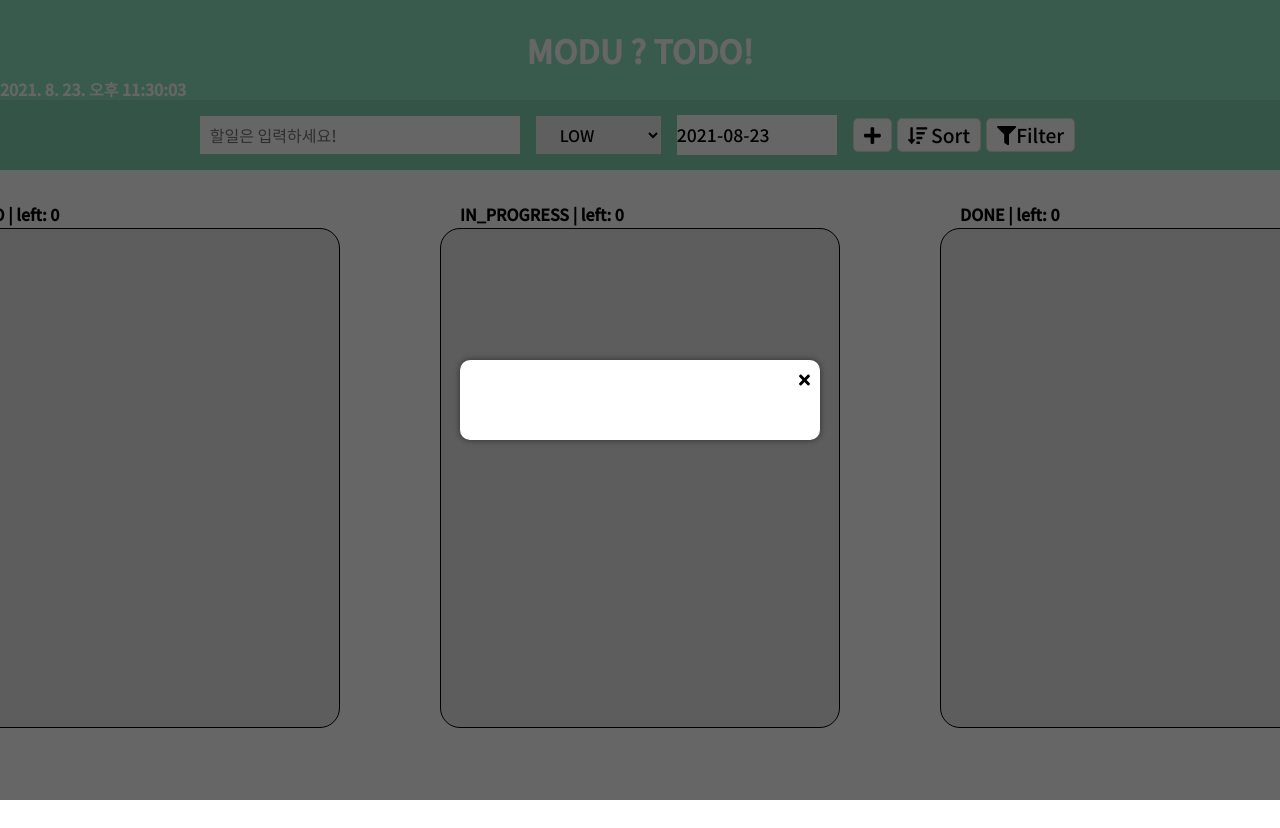
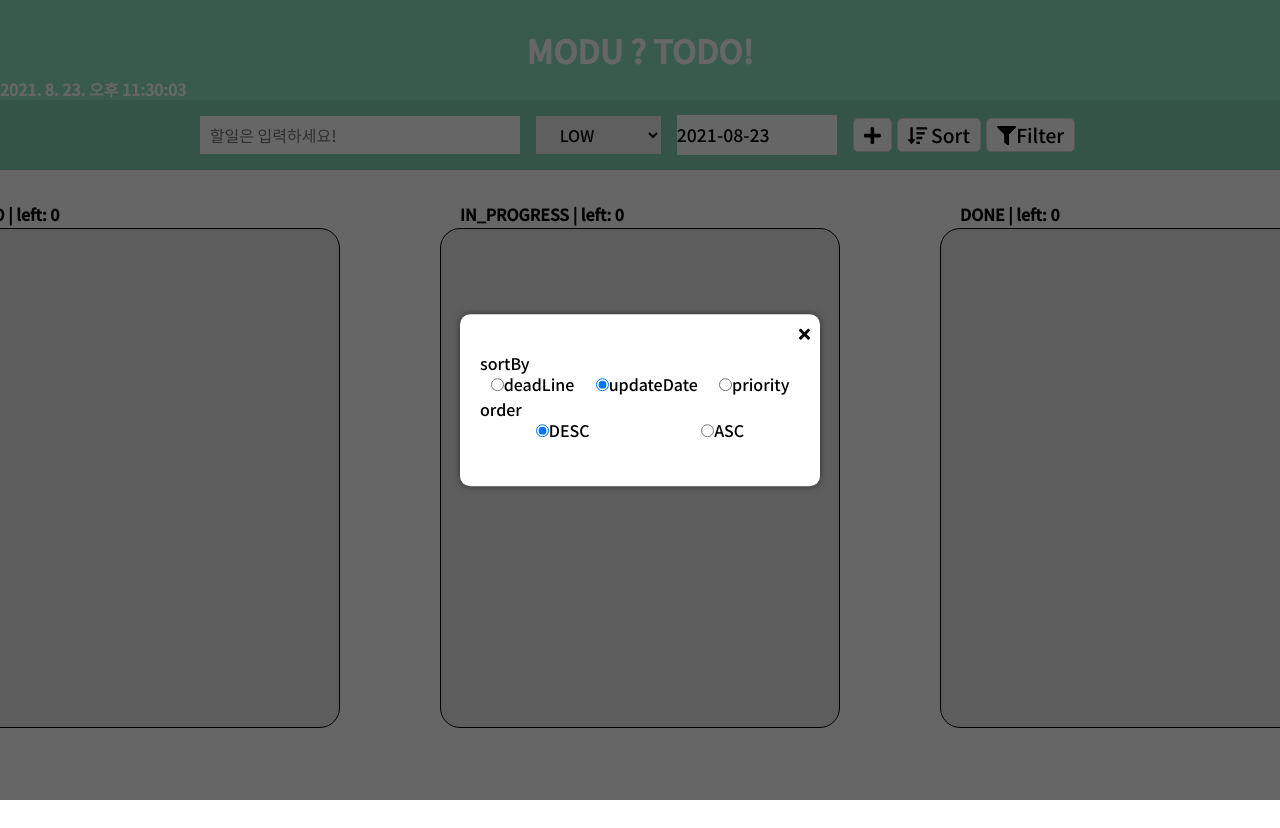
Before and after one commit to team2-freeOnBorading/modu-todo, a React (Create React App) app: page / in a window 1280 px wide. Both pictures are taken after a click on the button "Sort". Shown: the top 828 px of the page. Built offline with nearby package versions, Linux system fonts and the light colour scheme.

Commit message:
feat: SortModal 로직 추가

```diff
--- a/src/components/TodoHeader/TodoFilter/TodoFilter.tsx
+++ b/src/components/TodoHeader/TodoFilter/TodoFilter.tsx
@@ -8,7 +8,7 @@ import { FontAwesomeIcon } from '@fortawesome/react-fontawesome';
 import { faSortAmountDown, faFilter, faPlus } from '@fortawesome/free-solid-svg-icons';
 import { Status, Priority } from 'type';
 import FilterModal from 'components/common/Modal/FilterModal';
-import SortModal from 'components/common/Modal/SortModal/SortModal';
+import SortModal from 'components/common/Modal/SortModal';
 import { useTodoAndDispatchContext } from 'context/TodoContext';
 
 const TodoFilter = (): JSX.Element => {
--- a/src/components/common/Modal/SortModal/SortModal.tsx
+++ b/src/components/common/Modal/SortModal/SortModal.tsx
@@ -1,6 +1,6 @@
 import React, { useState } from 'react';
 import Modal, { IModal } from '../Modal';
-import SortOptionList from './SortOptionList';
+import SortSelectorList from './SortSelectorList';
 
 export interface ISortOption {
   sortBy: string;
@@ -16,8 +16,9 @@ const mockSortOption: ISortOption = {
   order: 'DESC',
 };
 
-const sortOptionList: string[] = ['deadLine, updateDate', 'priority'];
-
+//마감일, 수정일, 중요도
+const sortByOptionList: string[] = ['deadLine', 'updateDate', 'priority'];
+//내림차순, 오름차순
 const orderOptionList: ('DESC' | 'ASC')[] = ['DESC', 'ASC'];
 
 const SortModal: React.FC<ISortModal> = ({ sortOptions = mockSortOption, visible, onClose }) => {
@@ -31,7 +32,8 @@ const SortModal: React.FC<ISortModal> = ({ sortOptions = mockSortOption, visible
 
   return (
     <Modal visible={visible} onClose={onClose}>
-      <SortOptionList />
+      <SortSelectorList info={'sortBy'} activeOption={sort.sortBy} optionList={sortByOptionList} handleSort={handleSort} />
+      <SortSelectorList info={'order'} activeOption={sort.order} optionList={orderOptionList} handleSort={handleSort} />
     </Modal>
   );
 };
--- a/src/components/common/Modal/SortModal/SortOptionList.tsx
+++ /dev/null
@@ -1,7 +0,0 @@
-import React from 'react';
-
-const SortOptionList = () => {
-  return <div></div>;
-};
-
-export default SortOptionList;
--- /dev/null
+++ b/src/components/common/Modal/SortModal/SortSelectorItem.tsx
@@ -0,0 +1,23 @@
+import React from 'react';
+import styled from 'styled-components';
+
+interface ISortSelectorItem {
+  value: string;
+  isActive: boolean;
+  onChange: (e: React.ChangeEvent<HTMLInputElement>) => void;
+}
+
+const SortSelectorItem: React.FC<ISortSelectorItem> = ({ value, isActive, onChange }) => {
+  return (
+    <SelectorItem>
+      <RadioButtonItem type='radio' name={value} checked={isActive} onChange={onChange} />
+      {value}
+    </SelectorItem>
+  );
+};
+
+const SelectorItem = styled.div``;
+
+const RadioButtonItem = styled.input``;
+
+export default SortSelectorItem;
--- /dev/null
+++ b/src/components/common/Modal/SortModal/SortSelectorList.tsx
@@ -0,0 +1,39 @@
+import React from 'react';
+import styled from 'styled-components';
+import SortSelectorItem from './SortSelectorItem';
+
+interface ISortSelectorList {
+  info: string;
+  activeOption: string;
+  optionList: string[];
+  handleSort: (key: string, option: string) => void;
+}
+
+const SortSelectorList: React.FC<ISortSelectorList> = ({ info, activeOption, optionList, handleSort }) => {
+  const onChange = (e: React.ChangeEvent<HTMLInputElement>) => {
+    e.persist();
+    const { name } = e.target;
+    handleSort(info, name);
+  };
+  return (
+    <Wrapper>
+      {info}
+      <SelectorItemListWrapper>
+        {optionList.map((item, index) => {
+          return <SortSelectorItem value={item} key={index} isActive={activeOption === item} onChange={onChange} />;
+        })}
+      </SelectorItemListWrapper>
+    </Wrapper>
+  );
+};
+
+const Wrapper = styled.div`
+  padding-bottom: 6px;
+`;
+
+const SelectorItemListWrapper = styled.div`
+  display: flex;
+  padding-top: 3px;
+  justify-content: space-around;
+`;
+export default SortSelectorList;
--- /dev/null
+++ b/src/components/common/Modal/SortModal/index.tsx
@@ -0,0 +1 @@
+export { default } from './SortModal';
```
